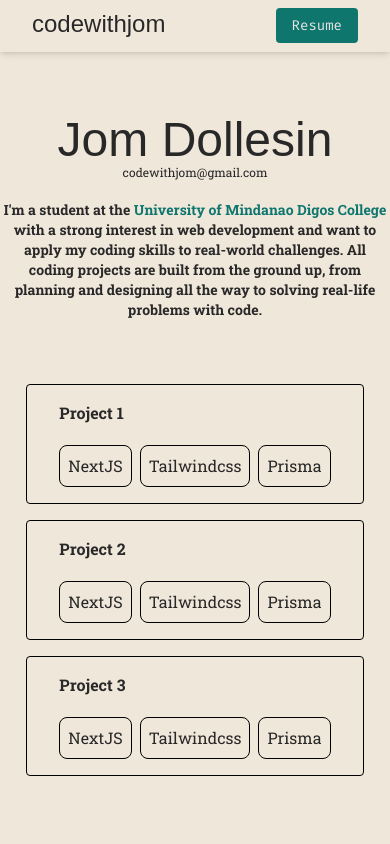
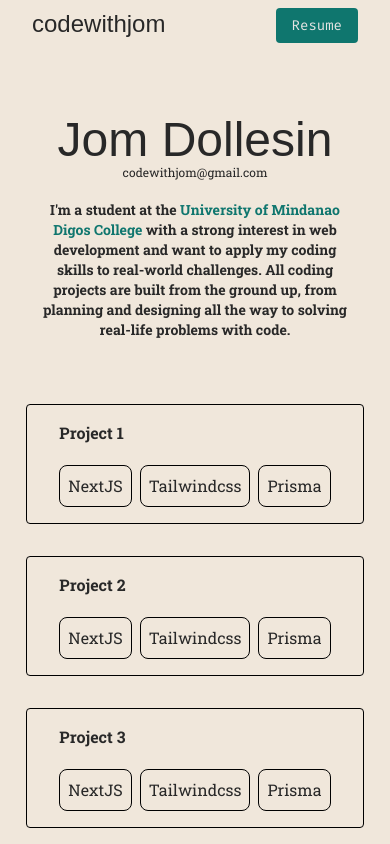
Before and after one commit to codewithjom/portfolio, a Next.js app: page / in a window 390 px wide. Built offline with nearby package versions, Linux system fonts and the light colour scheme; a web font is replaced by a local one.

Commit message:
fix: major updates.

```diff
--- a/app/page.tsx
+++ b/app/page.tsx
@@ -1,3 +1,5 @@
+'use client'
+
 import Nav from '@/components/Nav'
 import Intro from '@/components/Intro'
 import Projects from '@/components/Projects'
--- a/components/Intro.tsx
+++ b/components/Intro.tsx
@@ -5,12 +5,12 @@ const londrina = Londrina_Solid({ weight: '400', subsets: ['latin'] })
 
 export default function Intro() {
   return (
-    <div className='flex flex-col items-center justify-center my-16'>
+    <div className="flex flex-col items-center justify-center my-16">
       <h1 className={`lg:text-6xl text-5xl ${londrina.className}`}>Jom Dollesin</h1>
-      <p className='text-xs'>codewithjom@gmail.com</p>
-      <p className='mt-5 max-w-sm lg:max-w-xl text-sm text-center font-bold'>
+      <p className="text-xs">codewithjom@gmail.com</p>
+      <p className="max-w-xs mt-5 text-sm font-bold text-center lg:max-w-xl">
         I'm a student at the{' '}
-        <Link href='#' className='text-teal-700 hover:underline'>
+        <Link href="https://www.digos.umindanao.edu.ph/" target="_blank" className="text-teal-700 hover:underline">
           University of Mindanao Digos College{' '}
         </Link>
         with a strong interest in web development and want to apply my coding skills to real-world challenges. All
--- a/components/Nav.tsx
+++ b/components/Nav.tsx
@@ -6,11 +6,11 @@ const londrina = Londrina_Solid({ weight: '400', subsets: ['latin'] })
 
 export default function Nav() {
   return (
-    <nav className='flex justify-between py-2 shadow-md'>
+    <nav className="flex justify-between py-2">
       <h1 className={`text-2xl ${londrina.className} lg:pl-52 md:pl-24 pl-8`}>codewithjom</h1>
       <ul className={`text-sm ${firaCode.className} lg:flex md:flex lg:pr-52 md:pr-24 pr-8 py-2 lg:gap-6 md:gap-4`}>
         <li>
-          <Link href='#' className='rounded py-2 px-4 bg-teal-700 text-stone-200'>
+          <Link href="#" className="px-4 py-2 bg-teal-700 rounded text-stone-200">
             Resume
           </Link>
         </li>
--- a/components/ProjectList.tsx
+++ b/components/ProjectList.tsx
@@ -8,17 +8,15 @@ type Props = {
 
 export default function ProjectList({ title, stack, link }: Props) {
   return (
-    <div className='flex flex-col items-center'>
-      <Link href={link} target='_blank' className='border border-black rounded mb-4 px-8 py-4'>
-        <h1 className='font-bold text-md mb-5'>{title}</h1>
-        <p className='flex flex-wrap gap-2'>
+    <Link href={link} target="_blank" className="border border-black rounded mb-4 px-8 py-4">
+      <h1 className="font-bold text-md mb-5">{title}</h1>
+      <p className="flex flex-wrap gap-2">
         {stack.map(item => (
-            <span key={item} className='border border-black rounded-lg px-2 py-2'>
+          <span key={item} className="border border-black rounded-lg px-2 py-2">
             {item}
           </span>
         ))}
       </p>
     </Link>
-    </div>
   )
 }
--- a/components/Projects.tsx
+++ b/components/Projects.tsx
@@ -3,10 +3,12 @@ import projects from '@/data/projects'
 
 export default function Projects() {
   return (
-    <div>
-      {projects.map(project => (
-        <ProjectList key={null} title={project.title} stack={project.stack} link={project.link} />
-      ))}
+    <div className="flex flex-col items-center justify-center md:flex-row">
+      <div className="grid grid-cols-1 md:grid-cols-2 lg:grid-cols-3 gap-4">
+        {projects.map(project => (
+          <ProjectList key={null} title={project.title} stack={project.stack} link={project.link} />
+        ))}
+      </div>
     </div>
   )
 }
--- a/package.json
+++ b/package.json
@@ -1,5 +1,5 @@
 {
-  "name": "homepage",
+  "name": "portfolio",
   "version": "0.1.0",
   "private": true,
   "scripts": {
@@ -14,6 +14,7 @@
     "@types/react": "18.0.28",
     "@types/react-dom": "18.0.11",
     "next": "13.2.3",
+    "prettier": "^2.8.4",
     "react": "18.2.0",
     "react-dom": "18.2.0",
     "typescript": "4.9.5"
```
Also changed, not shown: 2 other files (tests, documents, lock files or other folders). Lines whose indentation alone changed are shown as unchanged.
